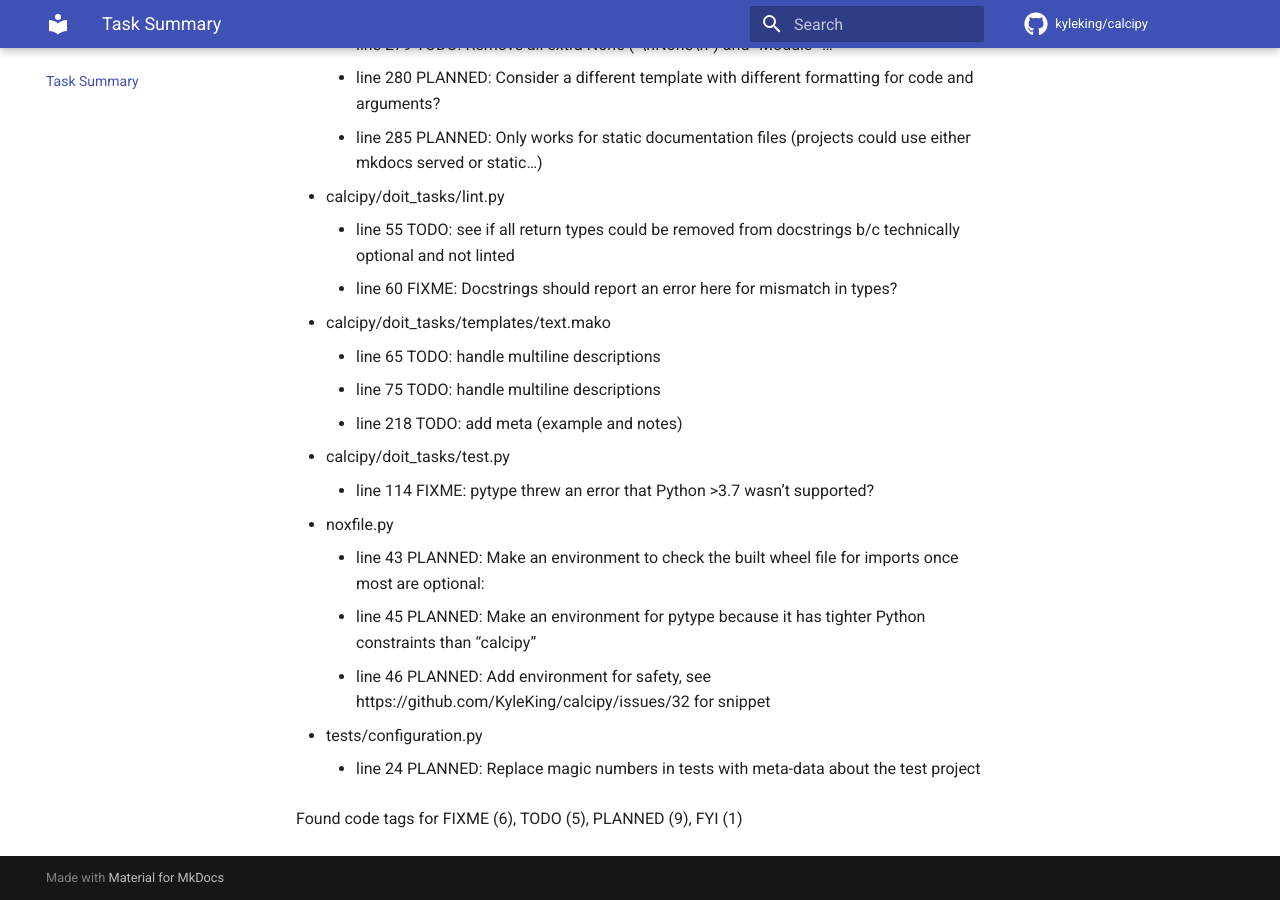
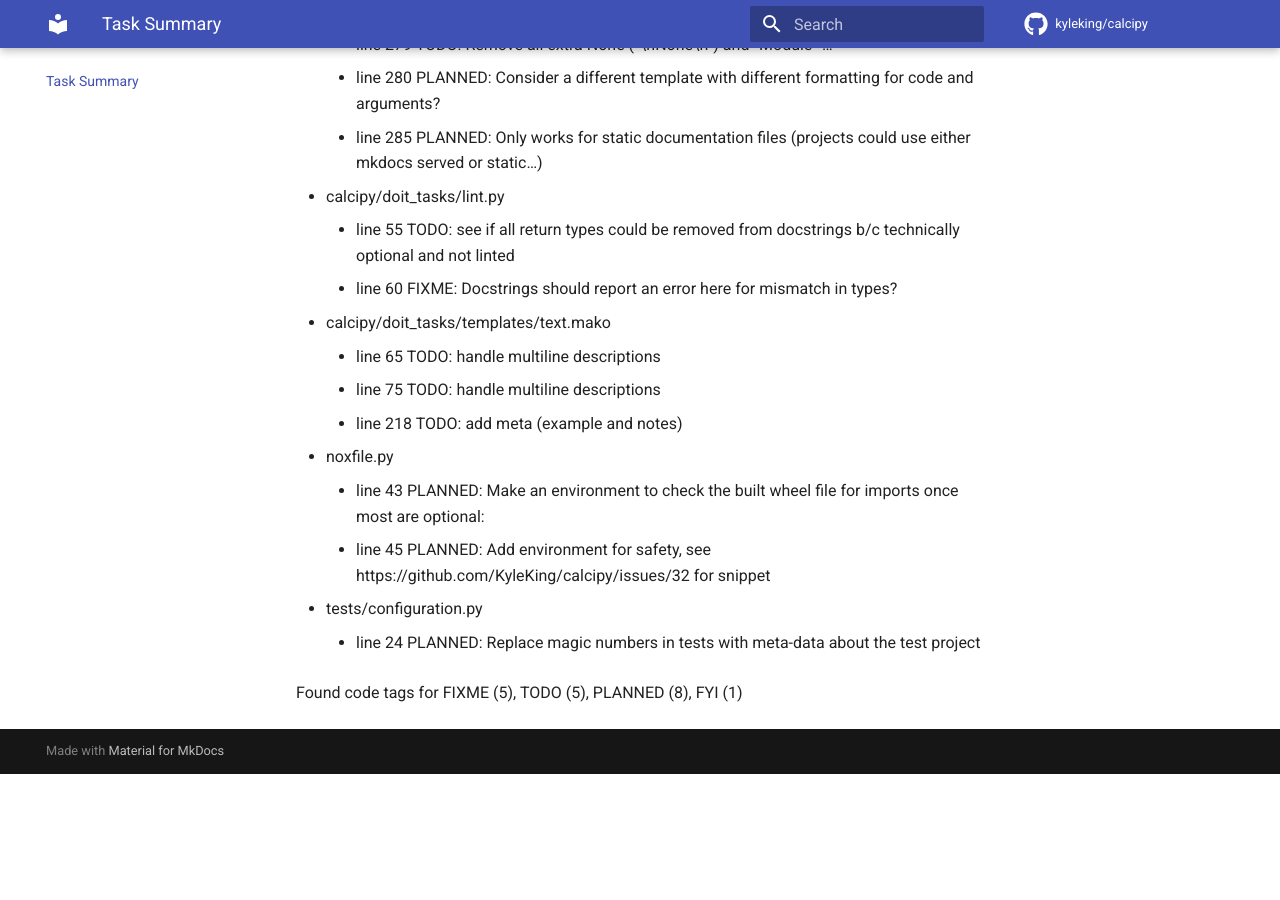
Before and after one commit to KyleKing/calcipy, an MkDocs documentation site: the page built from docs/CODE_TAG_SUMMARY.md, in a window 1280 px wide and 900 px high, scrolled down 615 px. Built offline with MkDocs 1.6.1 and Material for MkDocs 9.7.7, drawn with Linux system fonts in a browser that asks for light colours; comment, search, counter and statistics services are not loaded; after the commit the page ends 1389 px from its top, so only the background shows below that.

Commit message:
refactor: fix formatting with pre-commit

```diff
--- a/docs/CODE_TAG_SUMMARY.md
+++ b/docs/CODE_TAG_SUMMARY.md
@@ -28,17 +28,13 @@
     - line  75    TODO: handle multiline descriptions
     - line 218    TODO: add meta (example and notes)
 
-- calcipy/doit_tasks/test.py
-    - line 114   FIXME: pytype threw an error that Python >3.7 wasn't supported?
-
 - noxfile.py
     - line  43 PLANNED: Make an environment to check the built wheel file for imports once most are optional:
-    - line  45 PLANNED: Make an environment for pytype because it has tighter Python constraints than "calcipy"
-    - line  46 PLANNED: Add environment for safety, see https://github.com/KyleKing/calcipy/issues/32 for snippet
+    - line  45 PLANNED: Add environment for safety, see https://github.com/KyleKing/calcipy/issues/32 for snippet
 
 - tests/configuration.py
     - line  24 PLANNED: Replace magic numbers in tests with meta-data about the test project
 
-Found code tags for FIXME (6), TODO (5), PLANNED (9), FYI (1)
+Found code tags for FIXME (5), TODO (5), PLANNED (8), FYI (1)
 
 <!-- calcipy:skip_tags -->
```
Also changed, not shown: 2 other files.
